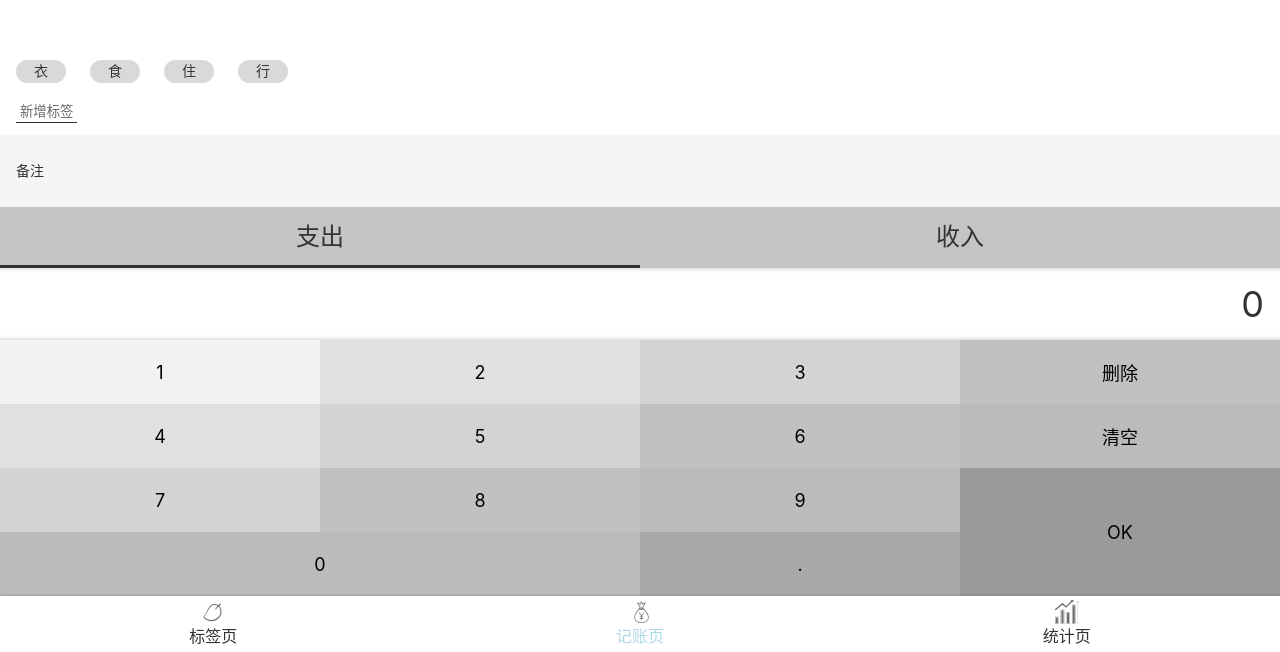
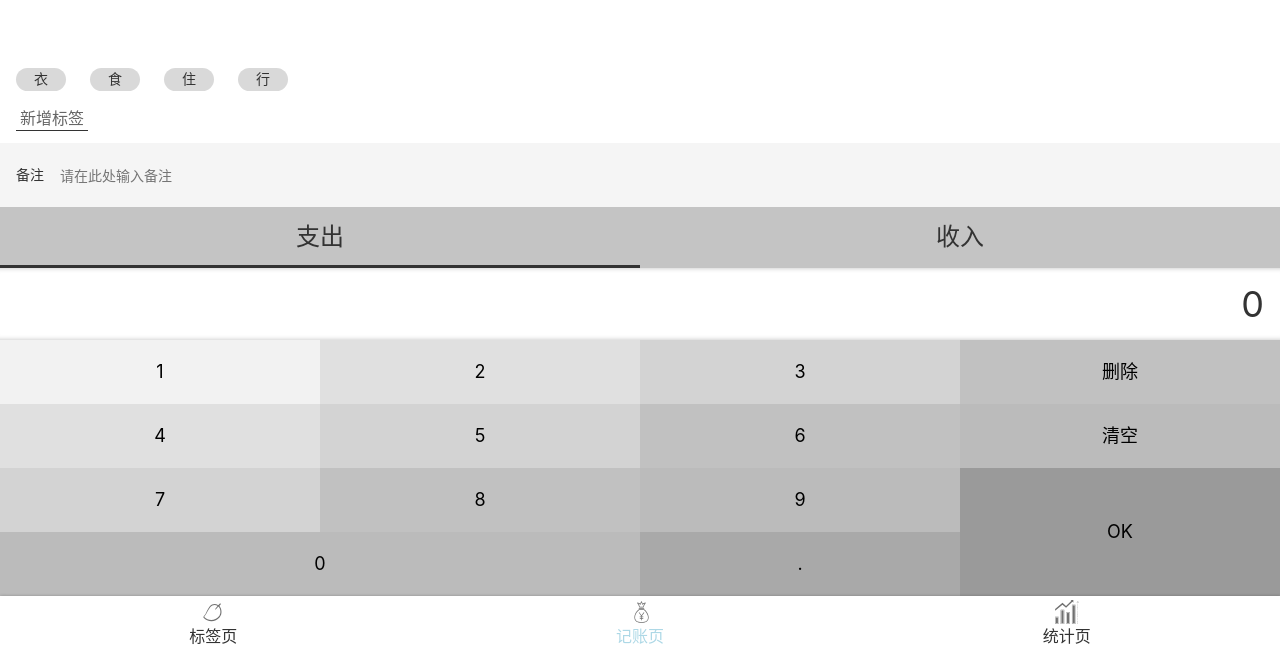
Before and after one commit to invierno123/easy-bill-react, a React app: page /tags#/money in a window 1280 px wide. Shown: the part 148-800 px from the top of the page. Built offline with nearby package versions, Linux system fonts and the light colour scheme.

Commit message:
完成标签页样式

```diff
--- /dev/null
+++ b/src/components/Center.tsx
@@ -0,0 +1,9 @@
+import styled from 'styled-components';
+
+const Center=styled.div`
+  display: flex;
+  justify-content: center;
+  align-items: center;
+  height: 72px;
+`
+export {Center}
--- a/src/components/Input.tsx
+++ b/src/components/Input.tsx
@@ -13,7 +13,7 @@
   > input {
     display: block;
     width: 100%;
-    height: 72px;
+    height: 44px;
     background: none;
     border: none;
   }
--- a/src/index.scss
+++ b/src/index.scss
@@ -20,8 +20,9 @@
   line-height: 1.2;
   background: #f5f5f5;
 }
-button{
-  font-family: inherit;
+button,input{
+  font: inherit;
+
 }
 .icon{
   width: 1em;
--- a/src/views/Money/NoteSection.tsx
+++ b/src/views/Money/NoteSection.tsx
@@ -4,7 +4,7 @@
 
 const Wrapper = styled.section`
   background: #f5f5f5;
-  padding: 0 16px;
+  padding:10px 16px;
   font-size: 14px;
 
 
@@ -20,7 +20,7 @@
   }
   return (
     <Wrapper>
-<Input label='备注' type='text' value={note} onChange={MouseOut}>
+<Input label='备注' type='text' placeholder='请在此处输入备注' value={note} onChange={MouseOut}>
 
 </Input>
     </Wrapper>
--- a/src/views/Tag.tsx
+++ b/src/views/Tag.tsx
@@ -5,6 +5,8 @@
 import Icon from '../components/Icon';
 import {Button} from '../components/Button';
 import styled from 'styled-components';
+import {Input} from '../components/Input';
+import {Center} from '../components/Center';
 
 type Params = {
   id: string
@@ -17,6 +19,11 @@
   background: white;
   align-items: center;
 `
+const InputWrapper=styled.div`
+background: white;
+  padding: 0 16px;
+  margin-top: 8px;
+`
 const Tag: React.FC = () => {
   const {findTag} = useTags();
   let {id} = useParams<Params>();
@@ -28,15 +35,12 @@
         <span>编辑标签</span>
         <Icon/>
       </TopBar>
-      <div>
-        <label>
-          <span>标签名</span>
-          <input type="text" placeholder='标签名'/>
-        </label>
-      </div>
-      <div>
+      <InputWrapper>
+          <Input label='标签名' type="text" placeholder='标签名' value={tag.name}/>
+      </InputWrapper>
+      <Center>
         <Button>删除标签</Button>
-      </div>
+      </Center>
     </Layout>
   );
 };
--- a/src/views/Tags.tsx
+++ b/src/views/Tags.tsx
@@ -5,6 +5,7 @@
 import Icon from 'components/Icon';
 import { Link } from 'react-router-dom';
 import {Button} from 'components/Button';
+import {Center} from '../components/Center';
 
 const TagList = styled.ol`
   font-size: 16px;
@@ -23,12 +24,6 @@
   }
 `;
 
-const Center=styled.div`
-  display: flex;
-  justify-content: center;
-  align-items: center;
-  height: 72px;
-`
 function Tags() {
   const {tags} = useTags();
   return (
```
